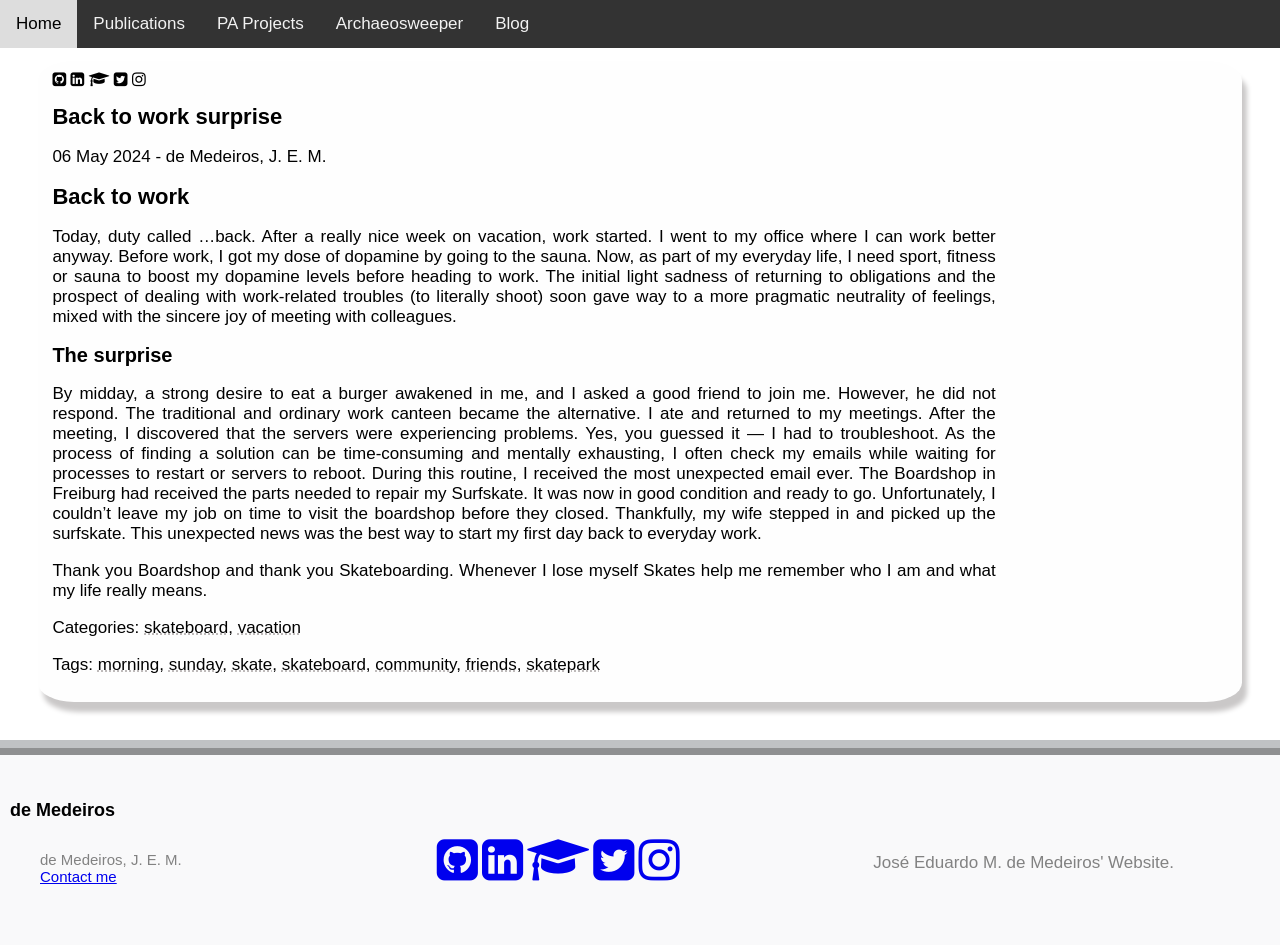
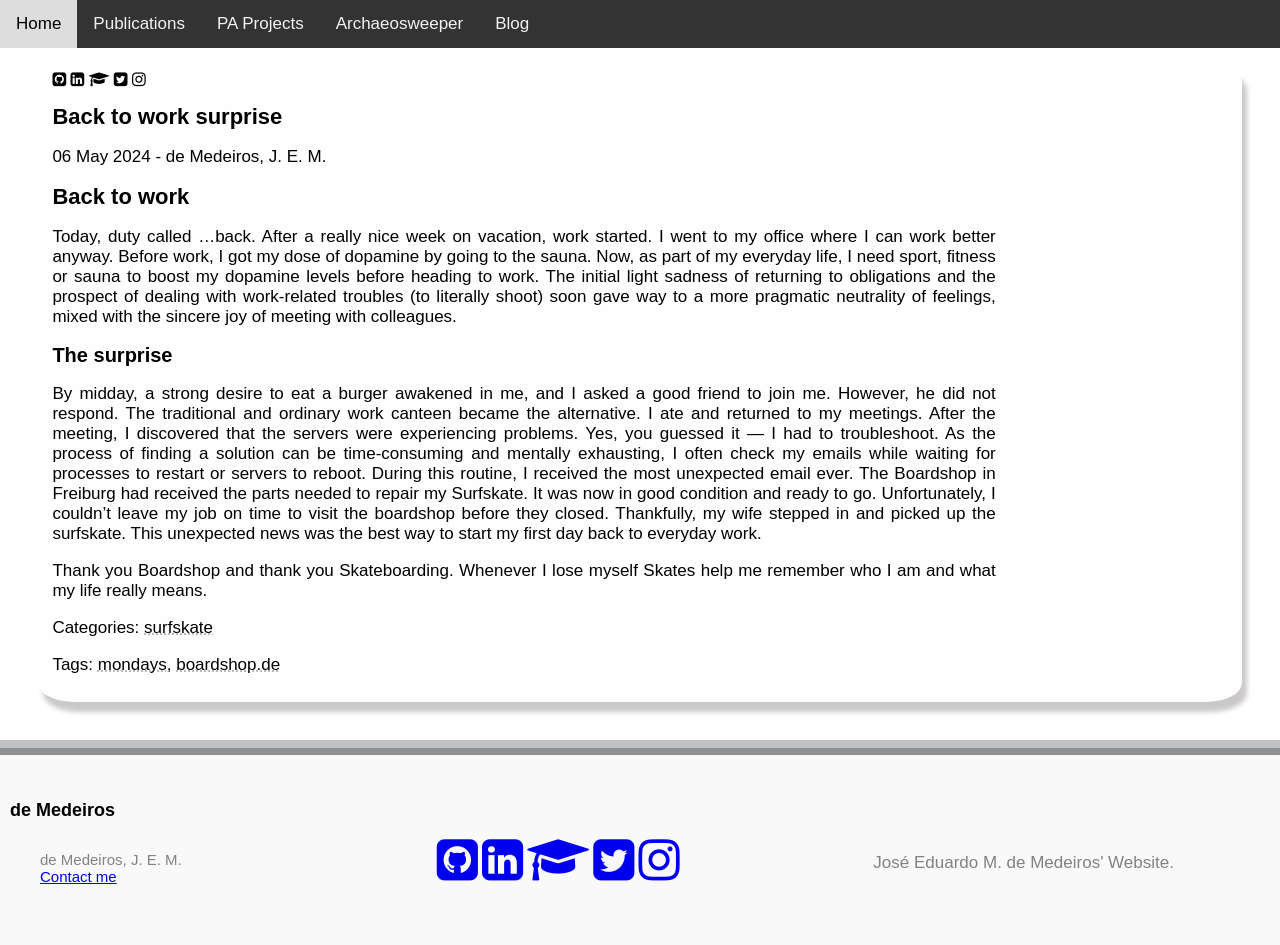
Before and after one commit to jemedeiros/jemedeiros.github.io, a Jekyll site: the page built from _posts/2024-05-06-Back to work surprise.md, in a window 1280 px wide. Built offline with Jekyll 4.4.1, drawn with Linux system fonts in a browser that asks for light colours.

Commit message:
update new blog post

```diff
--- a/_posts/2024-05-06-Back to work surprise.md
+++ b/_posts/2024-05-06-Back to work surprise.md
@@ -3,8 +3,8 @@ layout: post
 author: de Medeiros, J. E. M.
 download: false
 excerpt_separator: <!--more-->
-categories: skateboard vacation
-tags: morning sunday skate skateboard community friends skatepark
+categories: surfskate
+tags: mondays boardshop.de
 ---
 
 # Back to work
```
